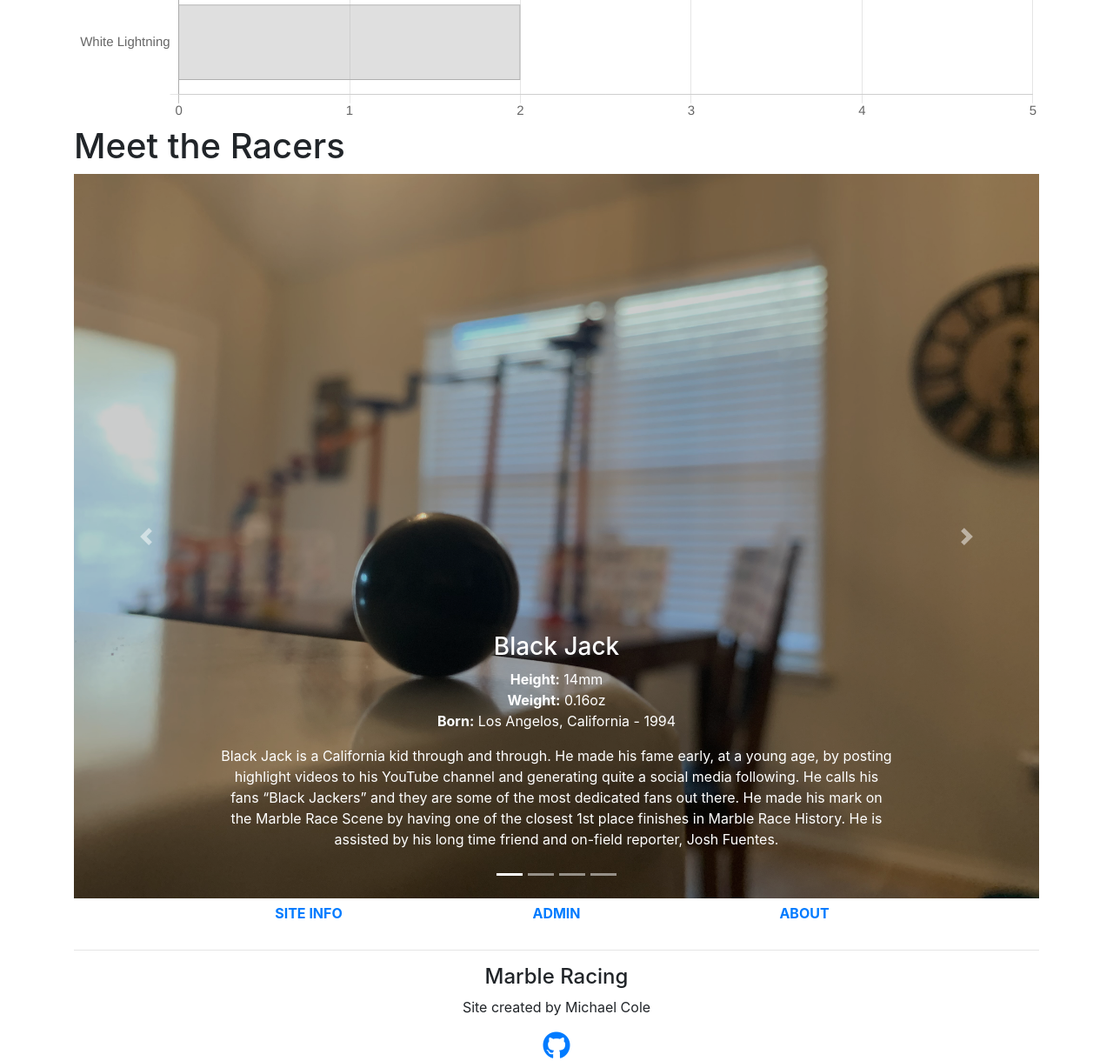
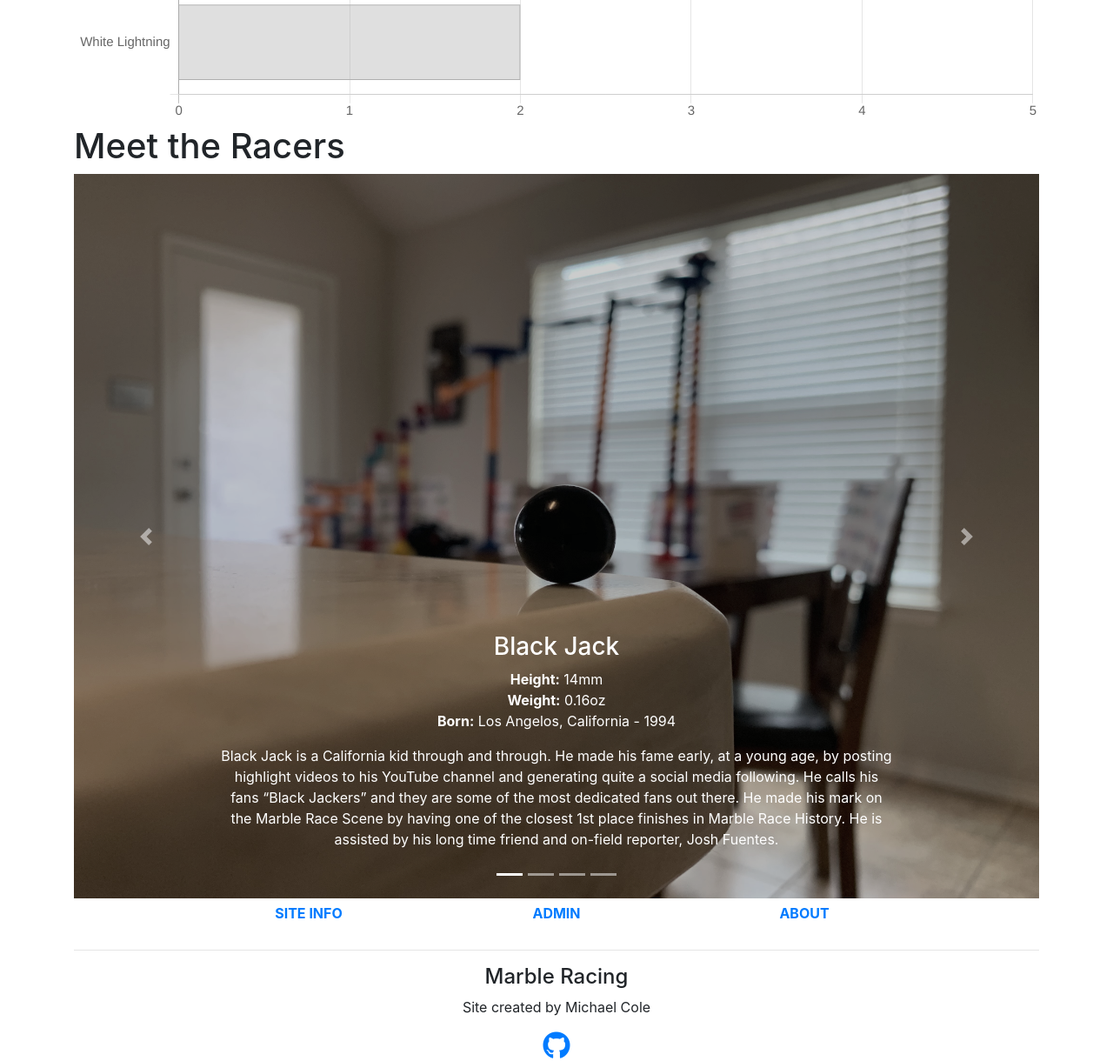
Before and after one commit to mcole22266/marbles, a Flask app: page / in a window 1280 px wide. Shown: the part 586-1806 px from the top of the page at 87% size. Run offline with Flask 2, Linux system fonts and the light colour scheme; data comes from the database, SQL or seed files in the repository; some libraries are stand-ins or nearby versions.

Commit message:
New racer images and css

```diff
--- a/marbles/app/static/custom/css/custom.css
+++ b/marbles/app/static/custom/css/custom.css
@@ -1,5 +1,5 @@
 .filtered {
-    filter: grayscale(20%) contrast(100%) brightness(80%);
+    filter: grayscale(40%) brightness(80%);
 }
 
 .logo {
```
Also changed, not shown: marbles/app/static/images/blackjack_portrait.jpg, marbles/app/static/images/bluegooze_portrait.jpg, marbles/app/static/images/greengoblin_portrait.jpg, 1 other file.
